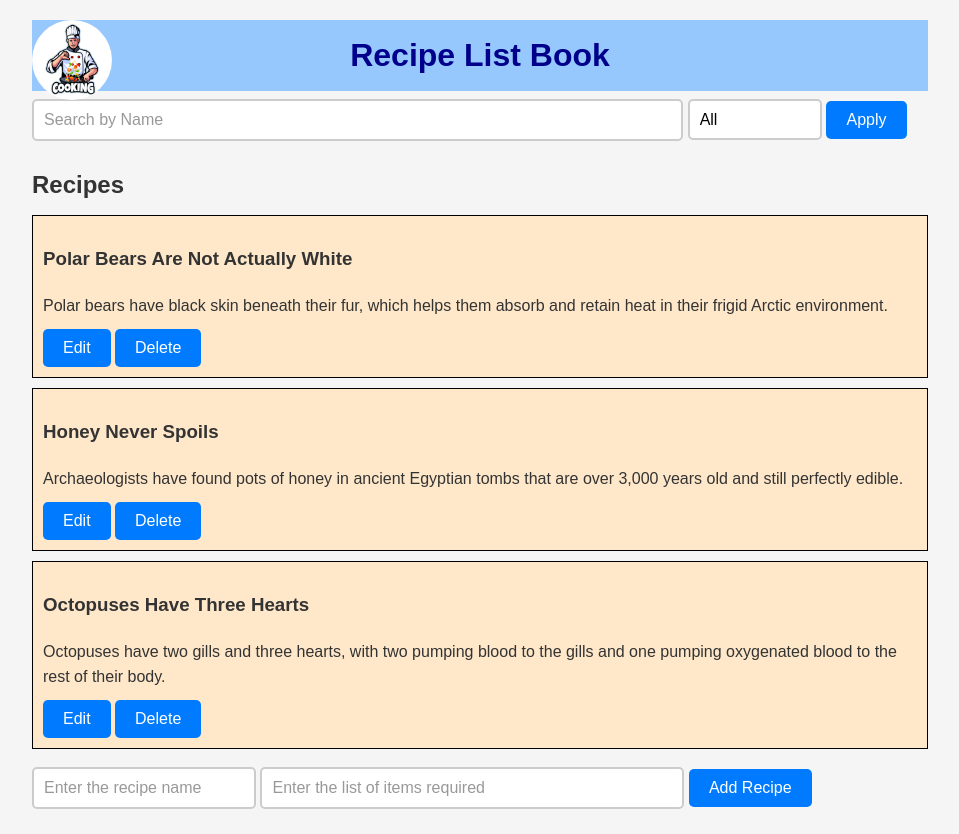
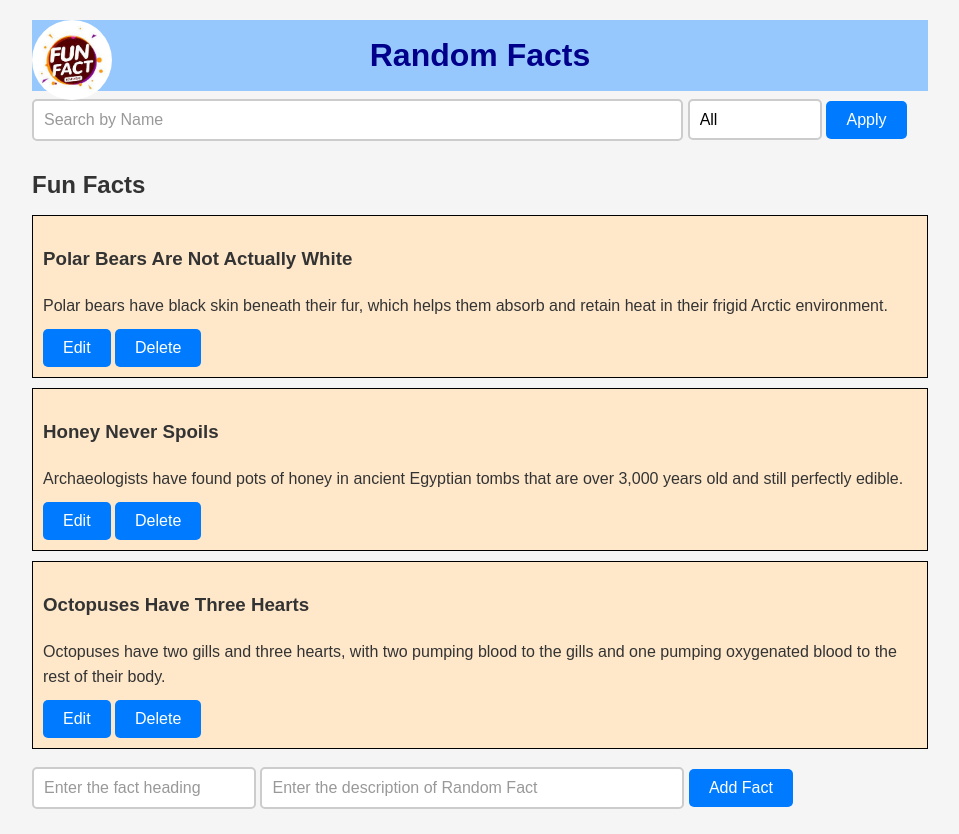
Before and after one commit to Zidarc/GEOCODE, a plain HTML site: page pages/blog.html in a window 1280 px wide. Shown: the whole page, without its empty margins (160-1119 px from the left). Drawn offline with Linux system fonts and the light colour scheme.

Commit message:
Update blog.html
changed the content from recipe to random fact

```diff
--- a/pages/blog.html
+++ b/pages/blog.html
@@ -4,12 +4,12 @@
     <meta charset="UTF-8">
     <meta name="viewport" content="width=device-width, initial-scale=1.0">
     <link rel="stylesheet" href="../assets/css/blog.css">
-    <title>Recipe List Book</title>
+    <title>GEOCODECRAFT</title>
 </head>
 <body>
     <div class="container">
-        <img src="../assets/images/Cooking-Logo-design-template-vector.jpg" width="80px" height="80px" class="image">
-        <h1>Recipe List Book</h1>
+        <img src="../assets/images/funfact.jpeg" width="80px" height="80px" class="image">
+        <h1>Random Facts</h1>
     </div>
     <main>
         <section id="recipe-section">
@@ -23,13 +23,13 @@
                 </select>
                 <button onclick="filterRecipes()">Apply</button>
             </div>
-                <h2>Recipes</h2>
+                <h2>Fun Facts</h2>
             <ul id="recipe-list">
                 <!-- Recipe items will be added here dynamically -->
             </ul>
-            <input type="text" id="recipeNameInput" placeholder="Enter the recipe name">
-            <input type="text" id="recipeItemInput" placeholder="Enter the list of items required">
-            <button onclick="addRecipe()">Add Recipe</button>
+            <input type="text" id="recipeNameInput" placeholder="Enter the fact heading">
+            <input type="text" id="recipeItemInput" placeholder="Enter the description of Random Fact">
+            <button onclick="addRecipe()">Add Fact</button>
         </section>
     </main>
     <script src="../assets/js/blog.js"></script>
```
